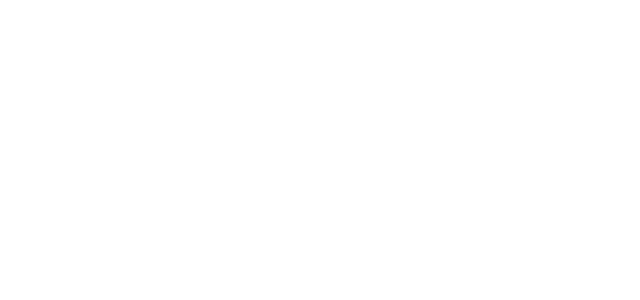
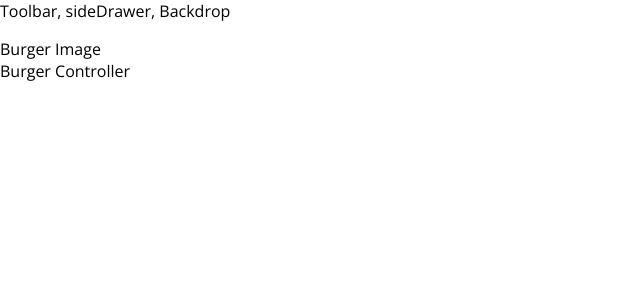
Before and after one commit to woobaik/react, a React (Create React App) app in the folder burger-builder/: page / in a window 1280 px wide. Shown: the top 300 px of the page, without its empty margins (0-640 px from the left). Built offline with nearby package versions, Linux system fonts and the light colour scheme.

Commit message:
Finish chapter 8

```diff
--- a/burger-builder/src/App.js
+++ b/burger-builder/src/App.js
@@ -1,7 +1,15 @@
 import React from "react"
+import Layout from "./components/Layout/Layout"
+import BurgerBuilder from "./components/BurgerBuilder/BurgerBuilder"
 
 function App() {
-  return <div className='App'></div>
+  return (
+    <div className='App'>
+      <Layout>
+        <BurgerBuilder></BurgerBuilder>
+      </Layout>
+    </div>
+  )
 }
 
 export default App
--- /dev/null
+++ b/burger-builder/src/components/BurgerBuilder/BurgerBuilder.js
@@ -0,0 +1,15 @@
+import React, { Component } from "react"
+import Aux from "../../hoc/Aux"
+
+class BurgerBuilder extends Component {
+  render() {
+    return (
+      <Aux>
+        <div> Burger Image</div>
+        <div> Burger Controller</div>
+      </Aux>
+    )
+  }
+}
+
+export default BurgerBuilder
--- /dev/null
+++ b/burger-builder/src/components/Layout/Layout.js
@@ -0,0 +1,14 @@
+import React from "react"
+import Aux from "../../hoc/Aux"
+import classes from "./Layout.module.css"
+
+const layout = props => {
+  return (
+    <Aux>
+      <div>Toolbar, sideDrawer, Backdrop</div>
+      <main className={classes.Content}>{props.children}</main>
+    </Aux>
+  )
+}
+
+export default layout
--- /dev/null
+++ b/burger-builder/src/components/Layout/Layout.module.css
@@ -0,0 +1,3 @@
+.Content {
+  margin-top: 16px;
+}
--- /dev/null
+++ b/burger-builder/src/hoc/Aux.js
@@ -0,0 +1,5 @@
+const aux = props => {
+  return props.children
+}
+
+export default aux
```
Also changed, not shown: burger-builder/src/components/BurgerBuilder/BurgerBuilder.module.css (added).
